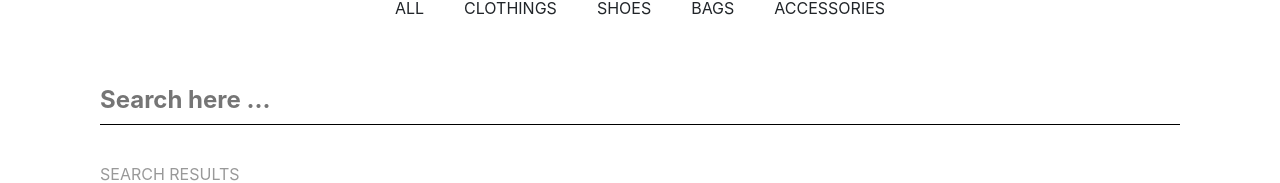
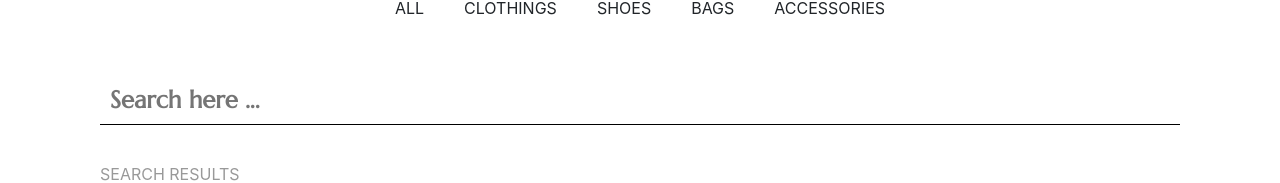
Before and after one commit to Kiril-Pavlov/durotan-landing-page, a React (Create React App) app: page /cart in a window 1280 px wide. Both pictures are taken after a click on the icon 1093 px from the left and 86 px from the top of the page. Shown: the part 200-383 px from the top of the page. Built offline with nearby package versions, Linux system fonts and the light colour scheme; the HTML template or start-up script is replaced by a standard one.

Commit message:
search input in search popup fixed

```diff
--- a/src/components/Search/Search.css
+++ b/src/components/Search/Search.css
@@ -21,11 +21,18 @@
   border-left: none;
   border-right: none;
   width: 100%;
-  color: black;
+  color: #555555;
   font-weight: bold;
   font-size: 1.5rem;
-  padding: 6px 0px;
+  padding: 6px 10px;
+  font-family: var(--title-font);
 }
+
+.searchInput:focus{
+  outline: none;
+  border-bottom: 1px solid black;
+}
+
 .search {
   list-style-type: none;
   display: flex;
```
